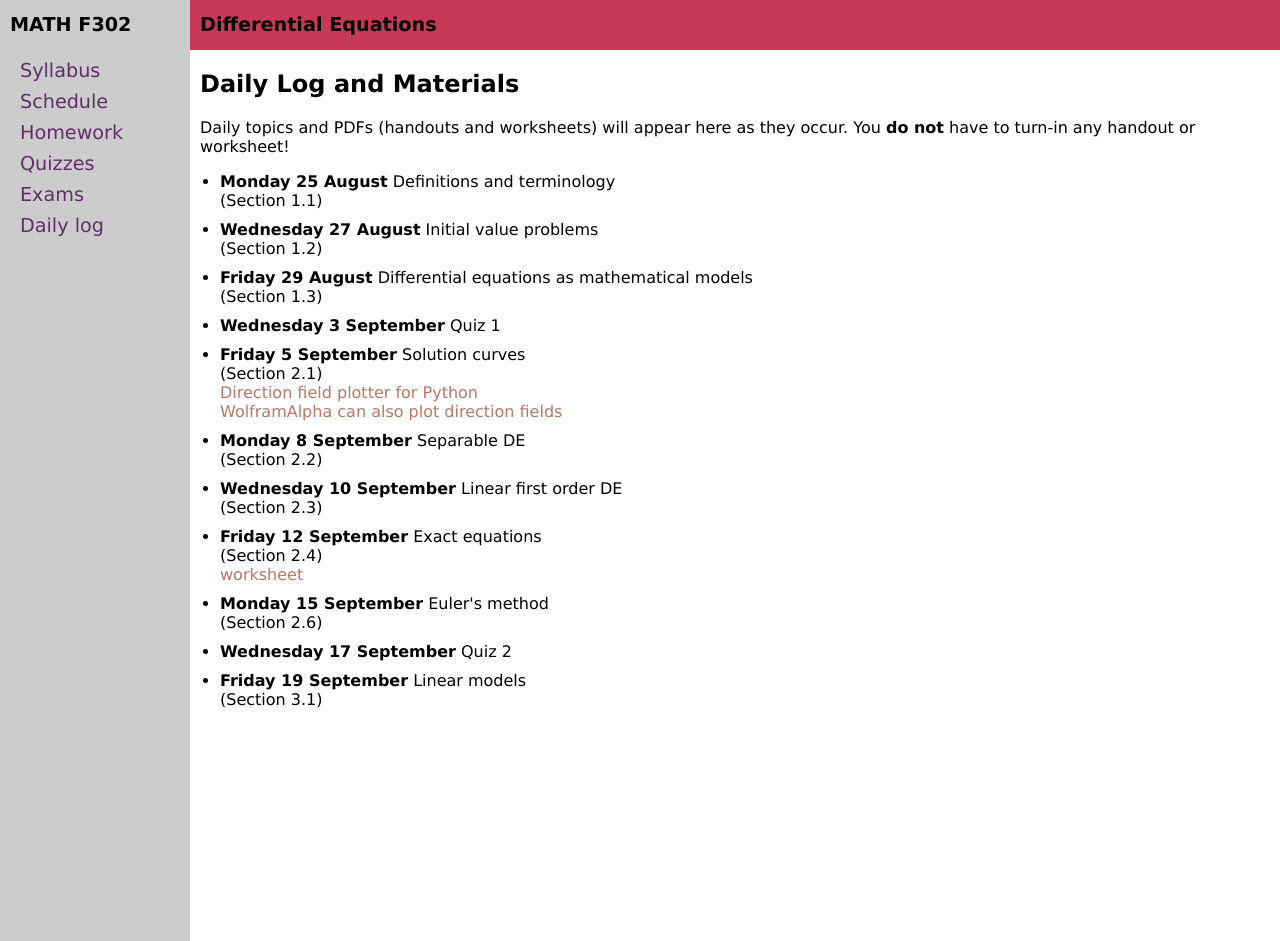
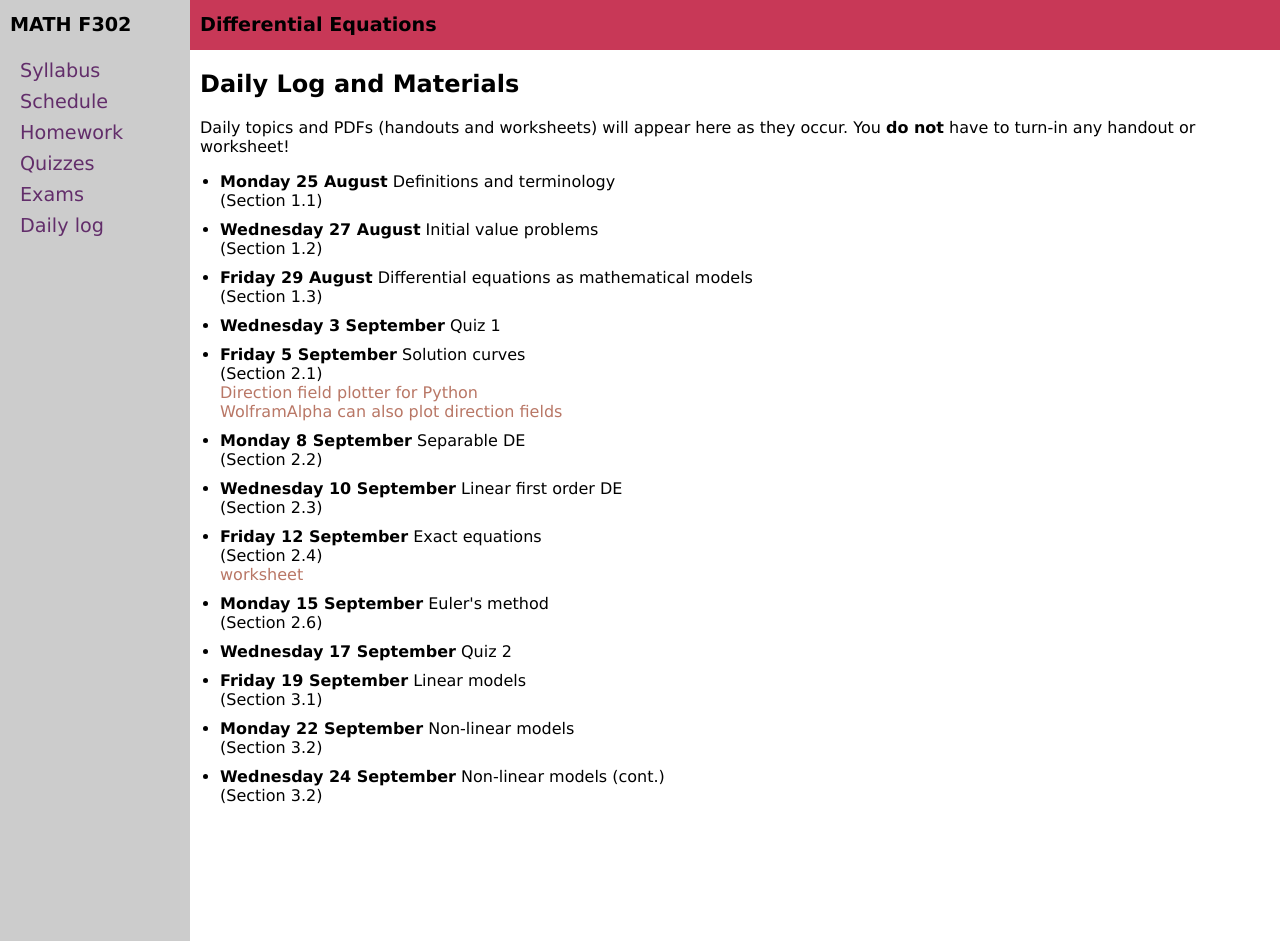
Before and after one commit to blackcurrantpi/ode, a Jekyll site: the page built from daily.md, in a window 1280 px wide and 941 px high. Built offline with Jekyll 4.4.1, drawn with Linux system fonts in a browser that asks for light colours.

Commit message:
update after 3p2p2

```diff
--- a/_data/daily.yml
+++ b/_data/daily.yml
@@ -54,3 +54,11 @@ daily:
 - name: Friday 19 September
   description: Linear models
   chapter: 3.1
+
+- name: Monday 22 September
+  description: Non-linear models
+  chapter: 3.2
+
+- name: Wednesday 24 September
+  description: Non-linear models (cont.)
+  chapter: 3.2
--- a/_data/homework.yml
+++ b/_data/homework.yml
@@ -1,6 +1,14 @@
 semester: Fall 2025
 home: assets/homework
 homework:
+
+- name: WRH 5
+- due: Monday, 29 September
+  sections:
+  - section: 3.2
+    problems: 2, 9, 11, 17, 19,
+
+
 
 - name: WRH 4
 - due: Monday, 22 September
```
Also changed, not shown: 2 other files.
